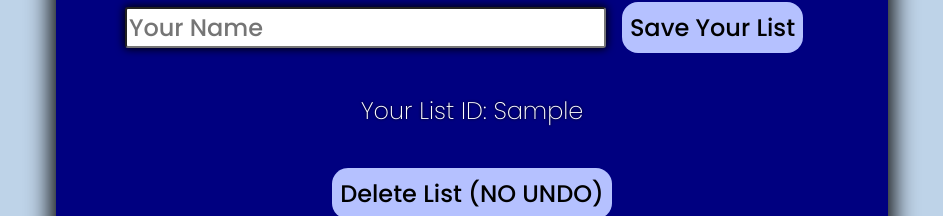
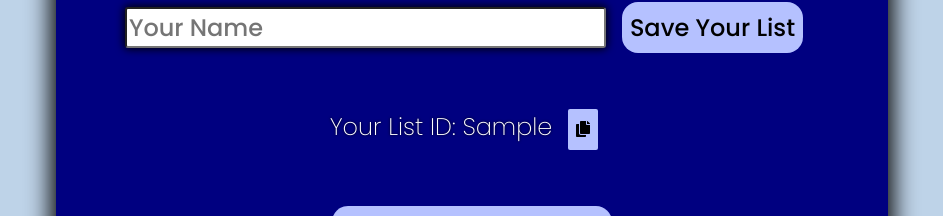
Before and after one commit to daiglewilliam13/achievement-list, a React (Create React App) app in the folder achievement-list/: page / in a window 1280 px wide. Both pictures are taken after typing "Sample" into the empty fields and a click on the button "Retrieve List". Shown: the part 466-682 px from the top of the page, without its empty margins (168-1111 px from the left). Built offline with nearby package versions, Linux system fonts and the light colour scheme; no server answers.

Commit message:
add copy to clip board functionality

```diff
--- a/achievement-list/src/components/Save/Save.jsx
+++ b/achievement-list/src/components/Save/Save.jsx
@@ -1,4 +1,6 @@
 import React, { useState, useEffect } from 'react';
+import { FontAwesomeIcon } from '@fortawesome/react-fontawesome';
+import {faCopy} from '@fortawesome/free-solid-svg-icons';
 import axios from 'axios';
 import Modal from "../Modal/Modal";
 import useModal from '../Modal/useModal';
@@ -58,7 +60,17 @@ const Save = (props) => {
 			})
 		}
 	}
-
+	const copyToClip = (e) => {
+		e.preventDefault();
+		let text = props.listId;
+		let statusEl = document.getElementById('copy-status');
+navigator.clipboard.writeText(text).then(function() {
+  console.log('Async: Copying to clipboard was successful!' + text);
+	statusEl.innerText = 'copied to clipboard!';
+}, function(err) {
+  console.error('Async: Could not copy text: ', err);
+});
+	}
 	useEffect(() =>{
 		setDisplayName(props.displayName)
 		setListId(props.listId)
@@ -79,7 +91,9 @@ const Save = (props) => {
 				></input>
 				<button id="save-button" onClick={handleShare}>Save Your List</button>
 			</form>
-			{listId ? <p id="list-id">Your List ID: {listId}</p> : <p></p>}
+			{listId
+				? <p id="list-id">Your List ID: {listId}<button id="copy-icon" onClick={copyToClip}><FontAwesomeIcon icon={faCopy} /></button><span id="copy-status"></span></p>
+				: <p></p>}
 		</div>
 
 		<div id="delete-wrapper">
--- a/achievement-list/src/components/Save/save.css
+++ b/achievement-list/src/components/Save/save.css
@@ -2,3 +2,12 @@
 	font-weight: 100;
 	font-size: 1.5rem;
 }
+
+button#copy-icon {
+	border-radius: 2px;
+	font-size:1rem;
+}
+
+span#copy-status {
+	font-size: 1rem;
+}
```
Also changed, not shown: achievement-list/src/components/Others/others.css (line endings or trailing spaces).
